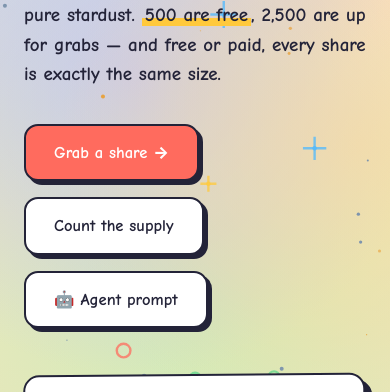
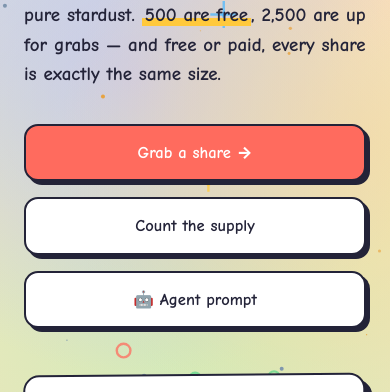
Before and after one commit to stardust-sdust/stardust, a plain HTML site: page index.html in a window 390 px wide. Shown: the part 393-785 px from the top of the page. Drawn offline with nearby package versions, Linux system fonts and the light colour scheme; animation ran at ten frames a second.

Commit message:
Hero buttons: equal-width grid, stacked full-width on mobile

```diff
--- a/index.html
+++ b/index.html
@@ -46,7 +46,8 @@
   .hero .lede b{background:linear-gradient(transparent 62%,var(--sun) 62%);padding:0 3px}
   .hero .fact{font-size:17px;color:var(--muted);max-width:620px;margin:14px 0 0;font-weight:600}
   .hero .fact b{color:var(--ink)}
-  .cta{margin-top:34px;display:flex;gap:16px;flex-wrap:wrap}
+  .cta{margin-top:34px;display:grid;grid-template-columns:repeat(3,1fr);gap:16px}
+  .cta .btn{text-align:center;display:flex;align-items:center;justify-content:center}
   .btn{display:inline-block;border:var(--border);border-radius:14px;padding:14px 28px;font-weight:800;font-size:16.5px;
     text-decoration:none;cursor:pointer;box-shadow:var(--shadow-s);transition:transform .12s,box-shadow .12s;background:#fff;color:var(--ink);font-family:inherit}
   .btn:hover{transform:translate(-2px,-2px);box-shadow:6px 6px 0 var(--ink)}
@@ -176,6 +177,7 @@
   @media (prefers-reduced-motion: reduce){.marquee .track{animation:none}.exch-track{animation:none}[data-enter]{animation:none}}
   @media (max-width:900px){
     .cards,.grid3,.steps{grid-template-columns:1fr}
+    .cta{grid-template-columns:1fr}
     .ticket.paid{margin-top:6px}
     .hero-flex .burst{display:none}
     nav{display:none}
```
